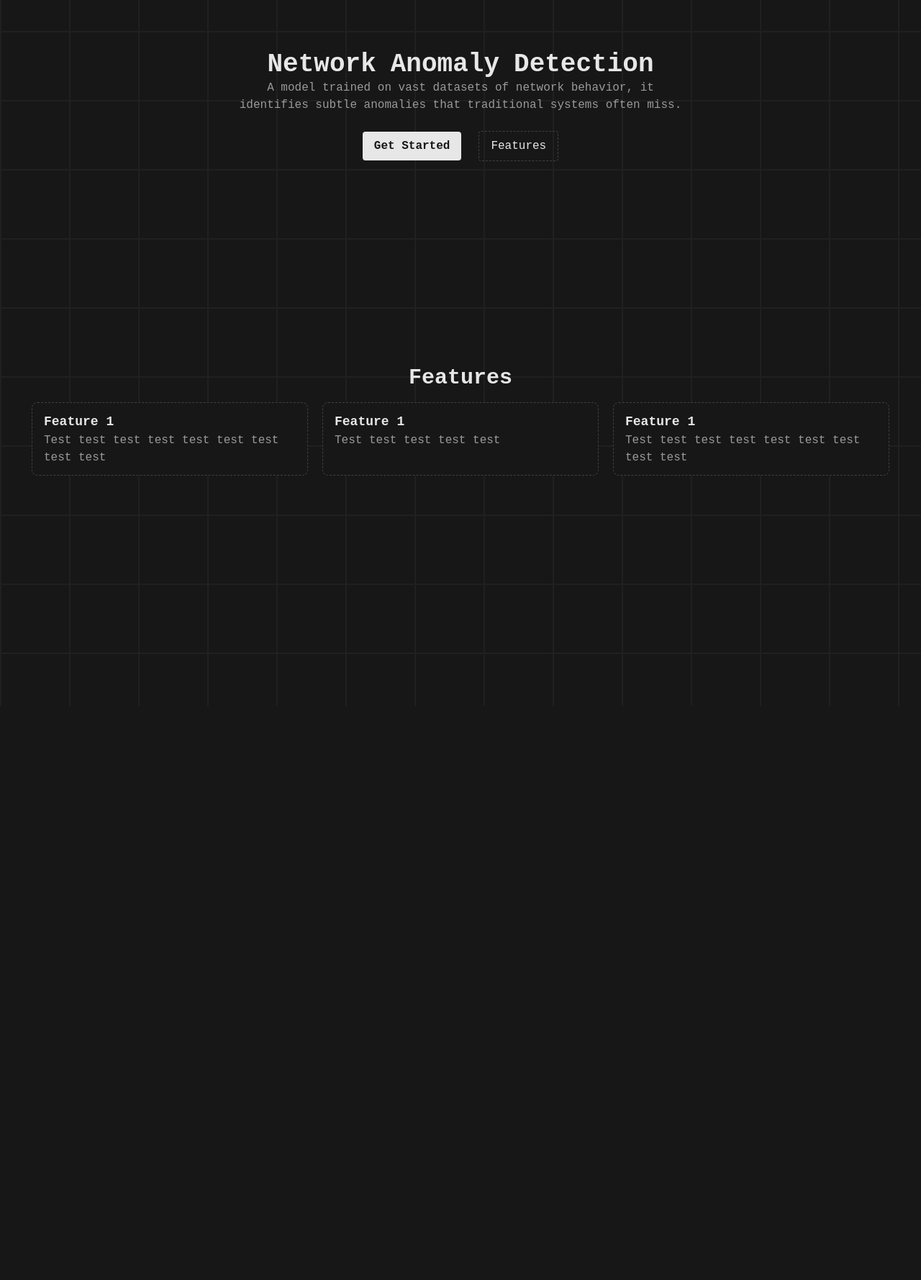
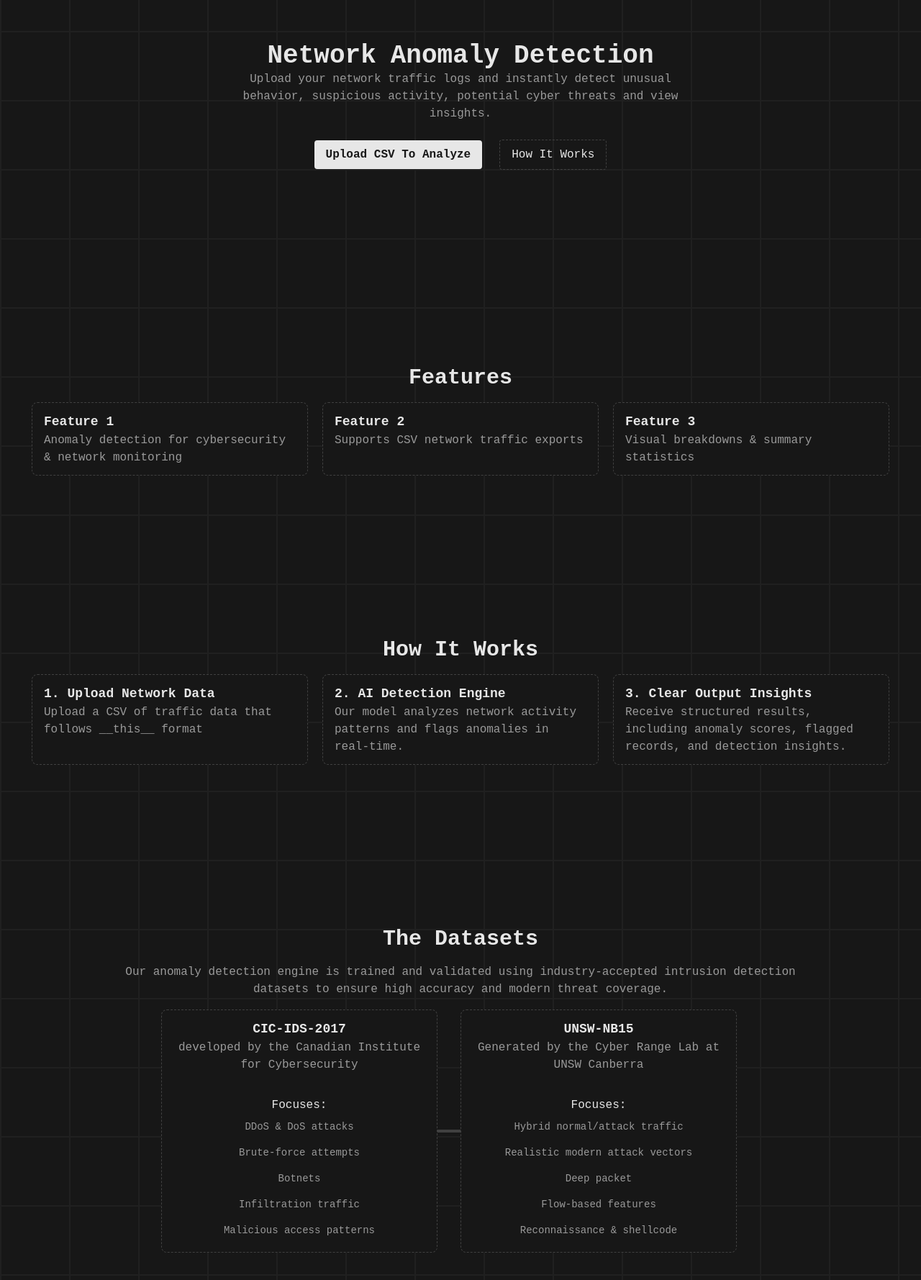
Before and after one commit to NathanVuSwinburne/Network-Intrusion, a SvelteKit app in the folder frontend/: page / in a window 1280 px wide. Shown: the part 245-2024 px from the top of the page at 72% size. Before the commit the page ends 1226 px from the top, so only its background shows below. Built offline with nearby package versions, Linux system fonts and the light colour scheme.

Commit message:
design progress

```diff
--- /dev/null
+++ b/frontend/src/components/icons/CloudIcon.svelte
@@ -0,0 +1 @@
+<svg xmlns="http://www.w3.org/2000/svg" width="2em" height="2em" viewBox="0 0 24 24" {...$$props}><!-- Icon from Material Symbols by Google - https://github.com/google/material-design-icons/blob/master/LICENSE --><path fill="#ffffff" d="M5.5 20q-1.875 0-3.188-1.312Q1 17.375 1 15.5q0-1.725 1.138-3.013Q3.275 11.2 5 11q0-2.925 2.038-4.963Q9.075 4 12 4q2.375 0 4.25 1.425t2.5 3.725q1.9.425 3.075 1.95Q23 12.625 23 14.575q0 2.275-1.612 3.85Q19.775 20 17.5 20Zm0-2H8v-4.575L12 10l4 3.425V18h1.5q1.45 0 2.475-1.025Q21 15.95 21 14.5q0-1.45-1.025-2.475Q18.95 11 17.5 11H17q0-2.075-1.462-3.538Q14.075 6 12 6Q9.925 6 8.463 7.462Q7 8.925 7 11v2H5.5q-1.05 0-1.775.725Q3 14.45 3 15.5q0 1.05.725 1.775Q4.45 18 5.5 18Zm4.5 0h4v-3.65l-2-1.725l-2 1.725Z"/></svg>
--- /dev/null
+++ b/frontend/src/components/icons/ScreenIcon.svelte
@@ -0,0 +1 @@
+<svg xmlns="http://www.w3.org/2000/svg" width="2em" height="2em" viewBox="0 0 24 24" {...$$props}><!-- Icon from Material Symbols by Google - https://github.com/google/material-design-icons/blob/master/LICENSE --><path fill="#ffffff" d="M20 9V6h-3V4h5v5zM2 9V4h5v2H4v3zm15 11v-2h3v-3h2v5zM2 20v-5h2v3h3v2zm4-4V8h12v8z"/></svg>
--- /dev/null
+++ b/frontend/src/components/icons/SheetIcon.svelte
@@ -0,0 +1 @@
+<svg xmlns="http://www.w3.org/2000/svg" width="2em" height="2em" viewBox="0 0 16 16" {...$$props}><!-- Icon from Bootstrap Icons by The Bootstrap Authors - https://github.com/twbs/icons/blob/main/LICENSE.md --><path fill="#ffffff" d="M14 14V4.5L9.5 0H4a2 2 0 0 0-2 2v12a2 2 0 0 0 2 2h8a2 2 0 0 0 2-2M9.5 3A1.5 1.5 0 0 0 11 4.5h2V9H3V2a1 1 0 0 1 1-1h5.5zM3 12v-2h2v2zm0 1h2v2H4a1 1 0 0 1-1-1zm3 2v-2h3v2zm4 0v-2h3v1a1 1 0 0 1-1 1zm3-3h-3v-2h3zm-7 0v-2h3v2z"/></svg>
--- a/frontend/src/routes/+page.svelte
+++ b/frontend/src/routes/+page.svelte
@@ -18,12 +18,11 @@
 			{/each}
 		</h1>
 		<p class="max-w-[40rem] text-center text-wrap text-text-secondary">
-			A model trained on vast datasets of network behavior, it identifies subtle anomalies that
-			traditional systems often miss.
+			Upload your network traffic logs and instantly detect unusual behavior, suspicious activity, potential cyber threats and view insights.
 		</p>
 		<div class="mt-6 flex justify-center items-center gap-6">
-			<Button.Root class="rounded bg-text-primary px-4 py-2 font-semibold text-primary active:transition-all active:scale-[0.98]" href="upload">Get Started</Button.Root>
-			<Button.Root class="rounded border-dashed px-4 py-2 text-text-primary border border-border-primary active:transition-all active:scale-[0.98]" href="#features">Features</Button.Root>
+			<Button.Root class="rounded bg-text-primary px-4 py-2 font-semibold text-primary active:transition-all active:scale-[0.98]" href="upload">Upload CSV To Analyze</Button.Root>
+			<Button.Root class="rounded border-dashed px-4 py-2 text-text-primary border border-border-primary active:transition-all active:scale-[0.98]" href="#how-it-works">How It Works</Button.Root>
 		</div>
 
 <!--		<div class="absolute bottom-44 flex flex-col items-center">-->
@@ -31,13 +30,53 @@
 <!--			<DottedArrowDown class="mt-2 h-[2rem] w-[2rem] animate-bounce text-text-secondary" />-->
 <!--		</div>-->
 	</div>
-	<section id="features" class="flex flex-col items-center space-y-4">
+	<section id="features" class="flex flex-col items-center space-y-4 mb-56">
 		<h2 class="text-3xl font-semibold text-text-primary">Features</h2>
 		<div class="grid grid-cols-3 gap-5">
-			<FeatureCard title="Feature 1" desc="Test test test test test test test test test" />
-			<FeatureCard title="Feature 1" desc="Test test test test test" />
-			<FeatureCard title="Feature 1" desc="Test test test test test test test test test" />
+			<FeatureCard title="Feature 1" desc="Anomaly detection for cybersecurity & network monitoring" />
+			<FeatureCard title="Feature 2" desc="Supports CSV network traffic exports" />
+			<FeatureCard title="Feature 3" desc="Visual breakdowns & summary statistics" />
 		</div>
 	</section>
-	<div class="h-[40vh]"></div>
+
+	<section id="how-it-works" class="flex flex-col items-center space-y-4 mb-56">
+		<h2 class="text-3xl font-semibold text-text-primary">How It Works</h2>
+		<div class="grid grid-cols-3 gap-5">
+			<FeatureCard title="1. Upload Network Data" desc="Upload a CSV of traffic data that follows __this__ format" />
+			<FeatureCard title="2. AI Detection Engine" desc="Our model analyzes network activity patterns and flags anomalies in real-time." />
+			<FeatureCard title="3. Clear Output Insights" desc="Receive structured results, including anomaly scores, flagged records, and detection insights." />
+		</div>
+	</section>
+
+
+	<section class="flex flex-col items-center space-y-4 mb-56">
+		<h2 class="text-3xl font-semibold text-text-primary">The Datasets</h2>
+		<p class="max-w-[62rem] text-text-secondary text-center">Our anomaly detection engine is trained and validated using industry-accepted intrusion detection datasets to ensure high accuracy and modern threat coverage.</p>
+		<div class="grid grid-cols-2">
+
+			<div class="flex items-center">
+				<div class="rounded-lg border border-dashed border-border-primary bg-primary px-4 py-3 max-w-96 h-full">
+					<h3 class="text-text-primary text-lg font-semibold text-center">CIC-IDS-2017</h3>
+					<p class="text-text-secondary text-center">developed by the Canadian Institute for Cybersecurity</p>
+					<p class="text-text-primary mt-8 text-center">Focuses:</p>
+					<ul class="text-text-secondary text-sm text-center">
+						{#each ["DDoS & DoS attacks", "Brute-force attempts", "Botnets", "Infiltration traffic", "Malicious access patterns"] as item}
+							<li class="p-2 rounded">{item}</li>
+						{/each}
+					</ul>
+				</div>
+
+				<div class="h-[4px] bg-border-primary w-[32px]"></div>
+			</div>
+			<div class="rounded-lg border border-dashed border-border-primary bg-primary px-4 py-3 max-w-96">
+				<h3 class="text-text-primary text-lg font-semibold text-center">UNSW-NB15</h3>
+				<p class="text-text-secondary text-center">Generated by the Cyber Range Lab at UNSW Canberra</p>
+				<p class="text-text-primary mt-8 text-center">Focuses:</p>
+				<ul class="text-text-secondary text-sm text-center">
+					{#each ["Hybrid normal/attack traffic", "Realistic modern attack vectors", "Deep packet", "Flow-based features", "Reconnaissance & shellcode"] as item}
+						<li class="p-2 rounded">{item}</li>
+					{/each}
+				</ul>
+			</div>		</div>
+	</section>
 </main>
--- /dev/null
+++ b/frontend/src/routes/about/+page.svelte
@@ -0,0 +1,33 @@
+<script>
+    import ScreenIcon from "../../components/icons/ScreenIcon.svelte";
+    import CloudIcon from "../../components/icons/CloudIcon.svelte";
+    import SheetIcon from "../../components/icons/SheetIcon.svelte";
+</script>
+
+<main class="container">
+    <section class="my-32 text-center">
+        <h1 class="text-3xl font-semibold text-text-primary">About</h1>
+        <h2 class="text-text-secondary">Network Anomaly Detection System</h2>
+    </section>
+
+    <section class="flex justify-center space-x-5">
+        <div class="rounded-lg border border-dashed border-border-primary bg-primary px-4 py-3 max-w-96 h-full flex flex-col items-center">
+            <ScreenIcon />
+            <h3 class="text-text-primary text-lg font-semibold text-center">Frontend</h3>
+            <p class="text-text-secondary text-center">Developed using svelte and tailwindcss</p>
+        </div>
+
+        <div class="rounded-lg border border-dashed border-border-primary bg-primary px-4 py-3 max-w-96 h-full flex flex-col items-center">
+            <CloudIcon />
+            <h3 class="text-text-primary text-lg font-semibold text-center">Backend</h3>
+            <p class="text-text-secondary text-center">Implemented in Python with FastAPI</p>
+        </div>
+
+
+        <div class="rounded-lg border border-dashed border-border-primary bg-primary px-4 py-3 max-w-96 h-full flex flex-col items-center">
+            <SheetIcon />
+            <h3 class="text-text-primary text-lg font-semibold text-center">Model</h3>
+            <p class="text-text-secondary text-center">Trained on UNSW-NB15 and CIC-IDS-2017</p>
+        </div>
+    </section>
+</main>
--- a/frontend/src/routes/result/+page.svelte
+++ b/frontend/src/routes/result/+page.svelte
@@ -90,16 +90,16 @@
 			<Histogram class="min-h-96" />
 		</div>
 
-		<div class="rounded-lg border border-dashed border-border-primary bg-primary px-4 py-3">
-			<h3 class="text-text-primary">Class Distribution</h3>
+<!--		<div class="rounded-lg border border-dashed border-border-primary bg-primary px-4 py-3">-->
+<!--			<h3 class="text-text-primary">Class Distribution</h3>-->
 
-			<ScatterPlot class="min-h-96" />
-		</div>
+<!--			<ScatterPlot class="min-h-96" />-->
+<!--		</div>-->
 
-		<div class="rounded-lg border border-dashed border-border-primary bg-primary px-4 py-3">
-			<h3 class="text-text-primary">Class Distribution</h3>
+<!--		<div class="rounded-lg border border-dashed border-border-primary bg-primary px-4 py-3">-->
+<!--			<h3 class="text-text-primary">Class Distribution</h3>-->
 
-			<BoxPlot class="min-h-96" />
-		</div>
+<!--			<BoxPlot class="min-h-96" />-->
+<!--		</div>-->
 	</section>
 </main>
--- a/frontend/src/routes/upload/+page.svelte
+++ b/frontend/src/routes/upload/+page.svelte
@@ -2,17 +2,31 @@
 	import LineMdUploadOutlineLoop from '../../components/icons/LineMdUploadOutlineLoop.svelte';
 	import FileUpload from "../../components/layout/FileUpload.svelte";
 
-	let manual = $state(false);
 </script>
 
-<main class="flex h-screen w-screen items-center justify-center">
-	{#if manual}
+<section class="flex h-screen items-center justify-center">
 		<FileUpload />
-	{:else}
+</section>
+<section id="dataset-features" class="container flex items-center">
+	<div class="w-full">
+		<h2 class="text-3xl font-semibold text-text-primary text-center">Dataset Features</h2>
+		<p class="text-text-secondary text-center">These features are required in order for our model to process your data</p>
+	</div>
 
-	{/if}
-
-</main>
+	<table>
+		<thead>
+		<tr>
+			<th>avg_pkt_size</th>
+			<th>mean_seg_size_bwd</th>
+			<th>dest_bytes</th>
+			<th>source_pkts</th>
+			<th>dest_pkts</th>
+			<th>mean_seg_size_fwd</th>
+			<th>mean_seg_i</th>
+		</tr>
+		</thead>
+	</table>
+</section>
 
 <style>
 	::file-selector-button {
```
